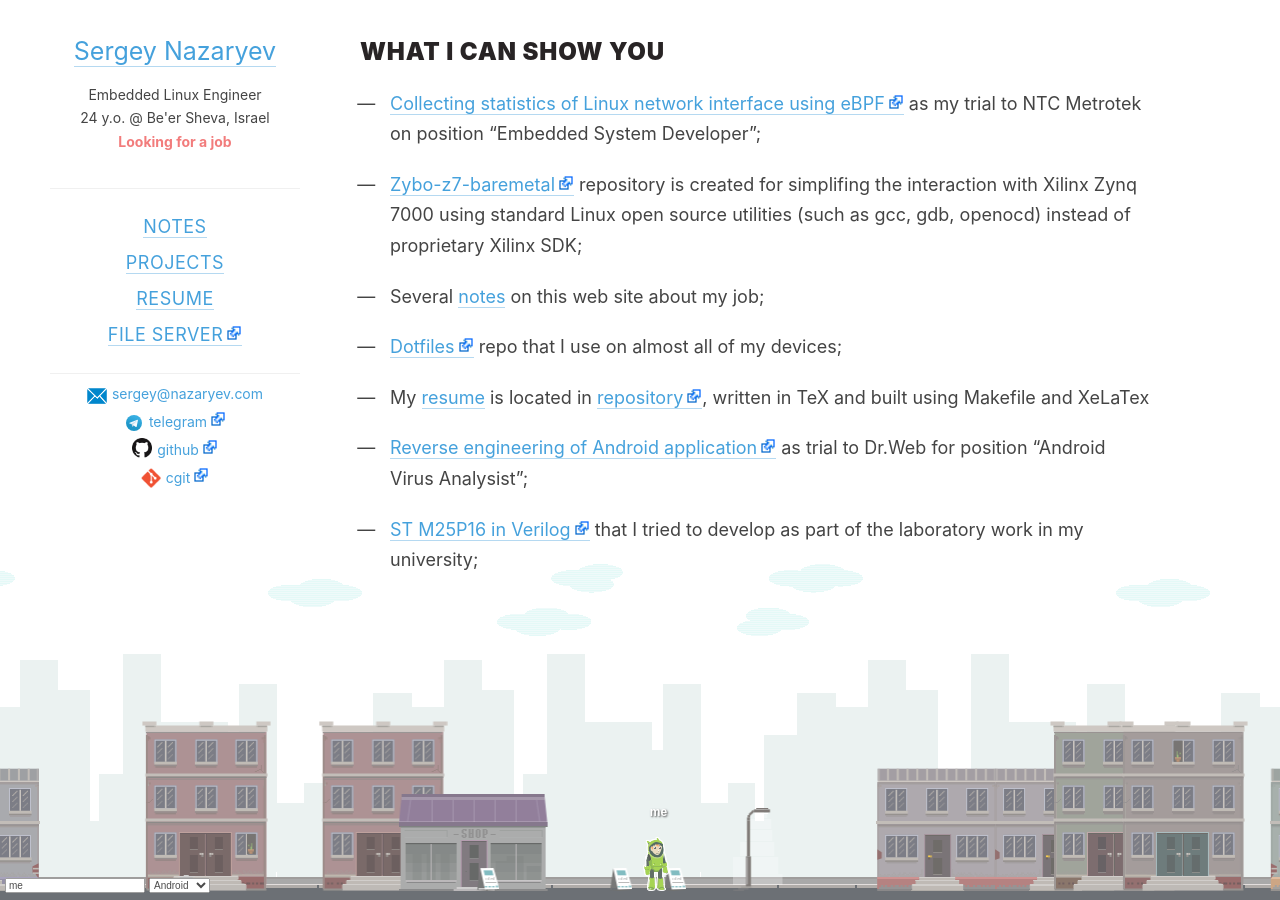
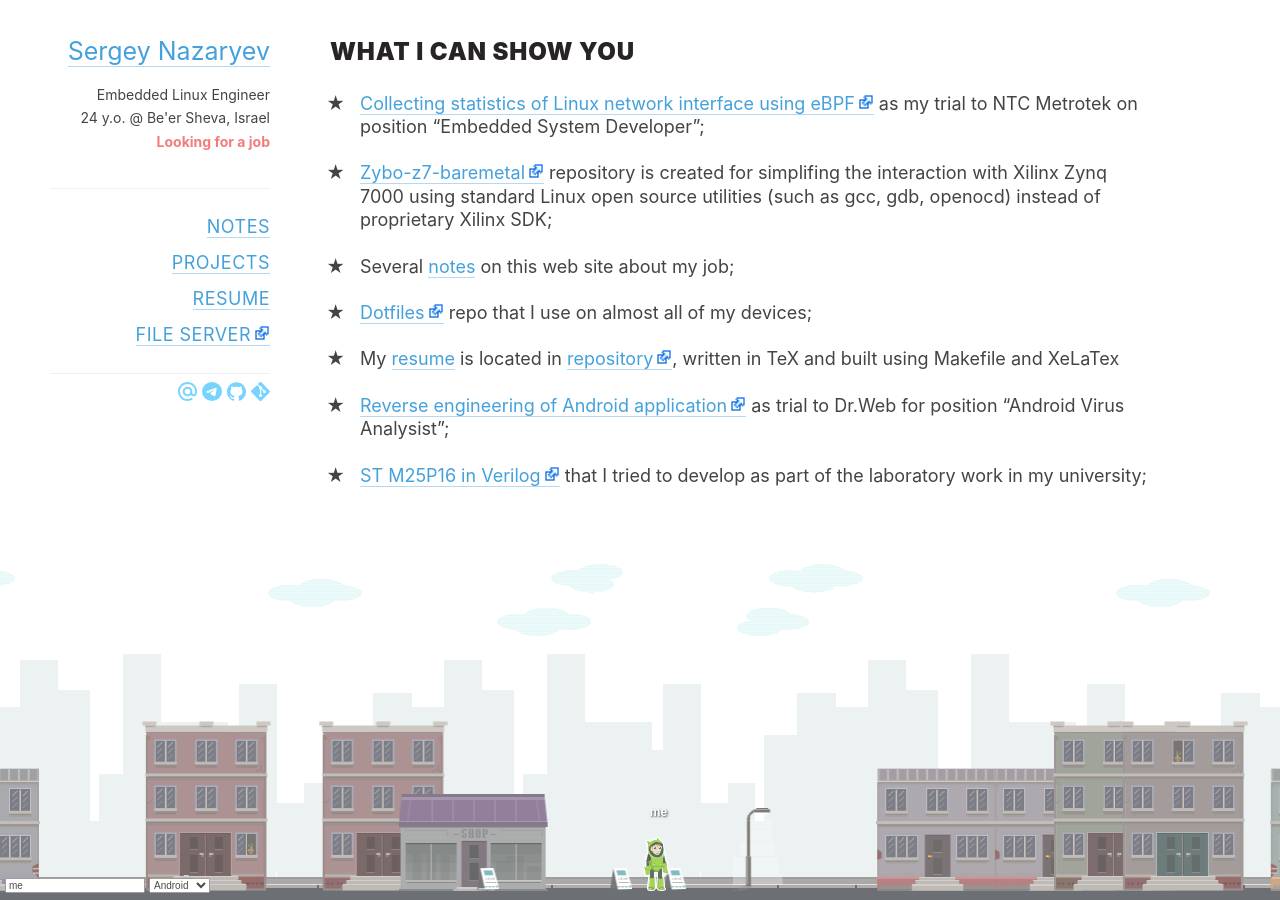
Before and after one commit to 3ap/3ap.github.io, a Jekyll site: the page built from index.md, in a window 1280 px wide. Built offline with Jekyll 4.4.1, drawn with Linux system fonts in a browser that asks for light colours; nearby versions of some CDN libraries.

Commit message:
Appearance changes

```diff
--- a/_includes/nav.html
+++ b/_includes/nav.html
@@ -30,11 +30,17 @@
   </menu>
 
   <div class="email">
-    <ul>
-        <li><a href="mailto:{{ site.email }}">{{ site.email }}</a></li>
-        <li><a href="https://t.me/{{ site.telegram }}">telegram</a></li>
-        <li><a href="https://github.com/3ap/">github</a></li>
-        <li><a href="http://git.nazaryev.com/">cgit</a></li>
-    </ul>
+        <a href="mailto:{{ site.email }}">
+		<img src="/assets/mail.svg" />
+        </a>
+        <a href="https://t.me/{{ site.telegram }}">
+		<img src="/assets/telegram.svg" />
+        </a>
+        <a href="https://github.com/3ap/">
+		<img src="/assets/github.svg" />
+	</a>
+        <a href="http://git.nazaryev.com/">
+		<img src="/assets/git.svg" />
+	</a>
   </div>
 </nav>
--- a/assets/style.css
+++ b/assets/style.css
@@ -55,6 +55,17 @@ h1, h2, h3 {
   line-height: 1.4;
 }
 
+.email img {
+  width: 1.5vw;
+  height: 1.5vw;
+  filter: invert(42%) sepia(93%) saturate(1352%) hue-rotate(190deg) brightness(119%) contrast(119%);
+  opacity: 0.6;
+}
+
+.email a:after {
+  display: none !important;
+}
+
 a[href^="http://"]:after,
 a[href^="https://"]:after {
   background-image: url(/assets/external-link.png);
@@ -64,50 +75,6 @@ a[href^="https://"]:after {
   width: 16px;
   height: 16px;
   margin-left: 3px;
-}
-
-.email a[href^="https://github.com"]:before {
-  background-image: url(/assets/github.png);
-  background-size: 20px 20px;
-  display: inline-block;
-  content: "";
-  width: 20px;
-  height: 20px;
-  margin-right: 5px;
-  vertical-align: -10%;
-}
-
-.email a[href^="http://git.nazaryev.com"]:before {
-  background-image: url(/assets/git.png);
-  background-size: 20px 20px;
-  display: inline-block;
-  content: "";
-  width: 20px;
-  height: 20px;
-  margin-right: 5px;
-  vertical-align: -17%;
-}
-
-.email a[href^="mailto:"]:before {
-  background-image: url(/assets/email.png);
-  background-size: 20px 16px;
-  display: inline-block;
-  content: "";
-  width: 20px;
-  height: 16px;
-  margin-right: 5px;
-  vertical-align: -17%;
-}
-
-.email a[href^="https://t.me"]:before {
-  background-image: url(/assets/Telegram_logo.svg);
-  background-size: 20px 16px;
-  display: inline-block;
-  content: "";
-  width: 20px;
-  height: 16px;
-  margin-right: 5px;
-  vertical-align: -15%;
 }
 
 img, .product-tags {
@@ -188,17 +155,17 @@ img, .product-tags {
   z-index: 999;
 
   display: grid;
-  grid-template-columns: 250px auto;
+  grid-template-columns: 220px auto;
   grid-gap: 50px;
 }
 
 nav {
+  text-align: right;
   grid-column-start: 1;
   grid-row-start: 1;
 
   padding: 30px 0 0 0;
   margin: 0;
-  text-align: center;
 
   display: grid;
   grid-template-rows: 120px 190px 100px;
@@ -403,7 +370,7 @@ footer {
 }
 
 main ul li::marker {
-  content: "— ";
+  content: "★ ";
 }
 
 main ul li {
@@ -475,7 +442,7 @@ ol li p {
 }
 
 ul p {
-  line-height: 1.7;
+  line-height: 1.3;
 }
 
 hr:last-child {
@@ -490,3 +457,7 @@ hr:last-child {
 h1, h2, h3 {
   color: #282425;
 }
+
+dd {
+  margin-left: 0;
+}
```
Also changed, not shown: assets/git.svg (added), assets/github.svg (added), assets/mail.svg (added), assets/telegram.svg (added).
